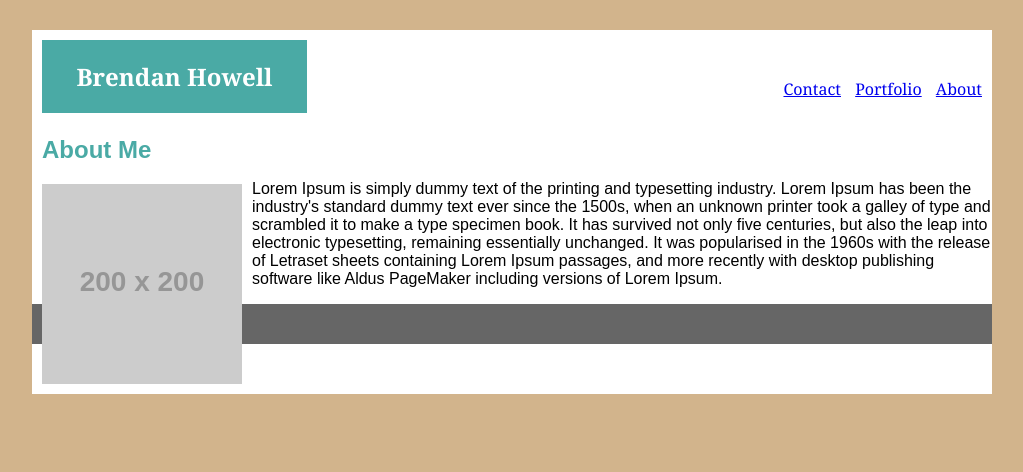
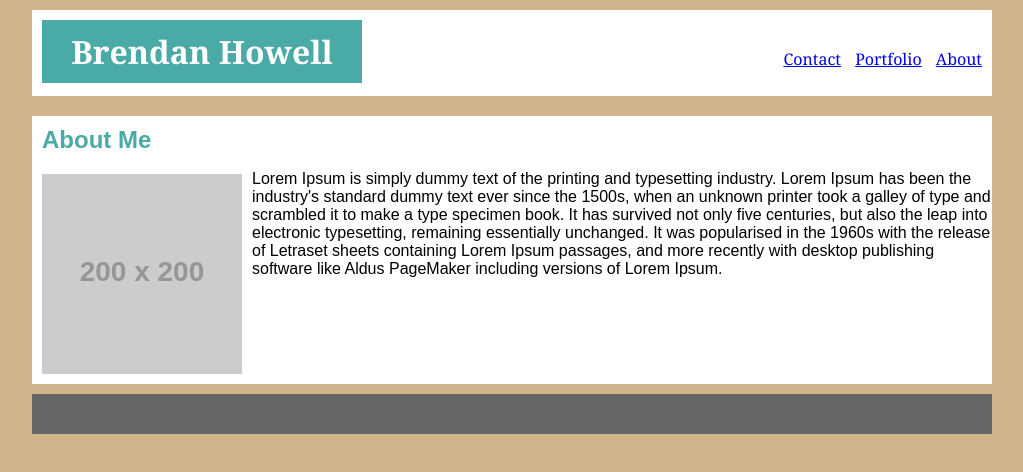
Before and after one commit to bhowell841/Basic-Portfolio, a plain HTML site: page index.html in a window 1280 px wide. Shown: the whole page, without its empty margins (128-1151 px from the left). Drawn offline with Linux system fonts and the light colour scheme; placeholder pictures from the web are drawn by us.

Commit message:
layout is close

```diff
--- a/assets/css/style.css
+++ b/assets/css/style.css
@@ -15,15 +15,14 @@ header {
     margin: 0;
     padding: 10px;
     font-family: Georgia, 'Times New Roman', Times, serif
-
 }
 
 h1 {
     /* float: left; */
-    padding: 20px;
+    padding: 10px;
     background-color: #4aaaa5;
     color: #ffffff;
-    width: 225px;
+    width: 300px;
     text-align: center;
     margin: 0px;
 }
@@ -66,7 +65,7 @@ ul li {
 footer {
     padding: 20px;
     background-color: #666666;
-    margin: 0px;
+    margin-top: 10px;
 }
 /*ul li:last-child{
     padding-right: 10px;
--- a/index.html
+++ b/index.html
@@ -10,8 +10,6 @@
 
 
     <div class="wrapper">
-
-        <section id="bio">
         <div class="clearfix">
             <header>
                 <h1>Brendan Howell</h1>
@@ -22,6 +20,9 @@
                     </ul>
             </header>
         </div>
+
+        <section id="bio">
+
             <div class="clearfix">
                     <h2>About Me</h2>
 
@@ -30,10 +31,11 @@
                     <p>Lorem Ipsum is simply dummy text of the printing and typesetting industry. Lorem Ipsum has been the industry's standard dummy text ever since the 1500s, when an unknown printer took a galley of type and scrambled it to make a type specimen book. It has survived not only five centuries, but also the leap into electronic typesetting, remaining essentially unchanged. It was popularised in the 1960s with the release of Letraset sheets containing Lorem Ipsum passages, and more recently with desktop publishing software like Aldus PageMaker including versions of Lorem Ipsum.</p>
             </div>
 
+        </section>
+
         <footer>
 
         </footer>
-        </section>
 
 
     </div>
```
Lines whose indentation alone changed are shown as unchanged.
